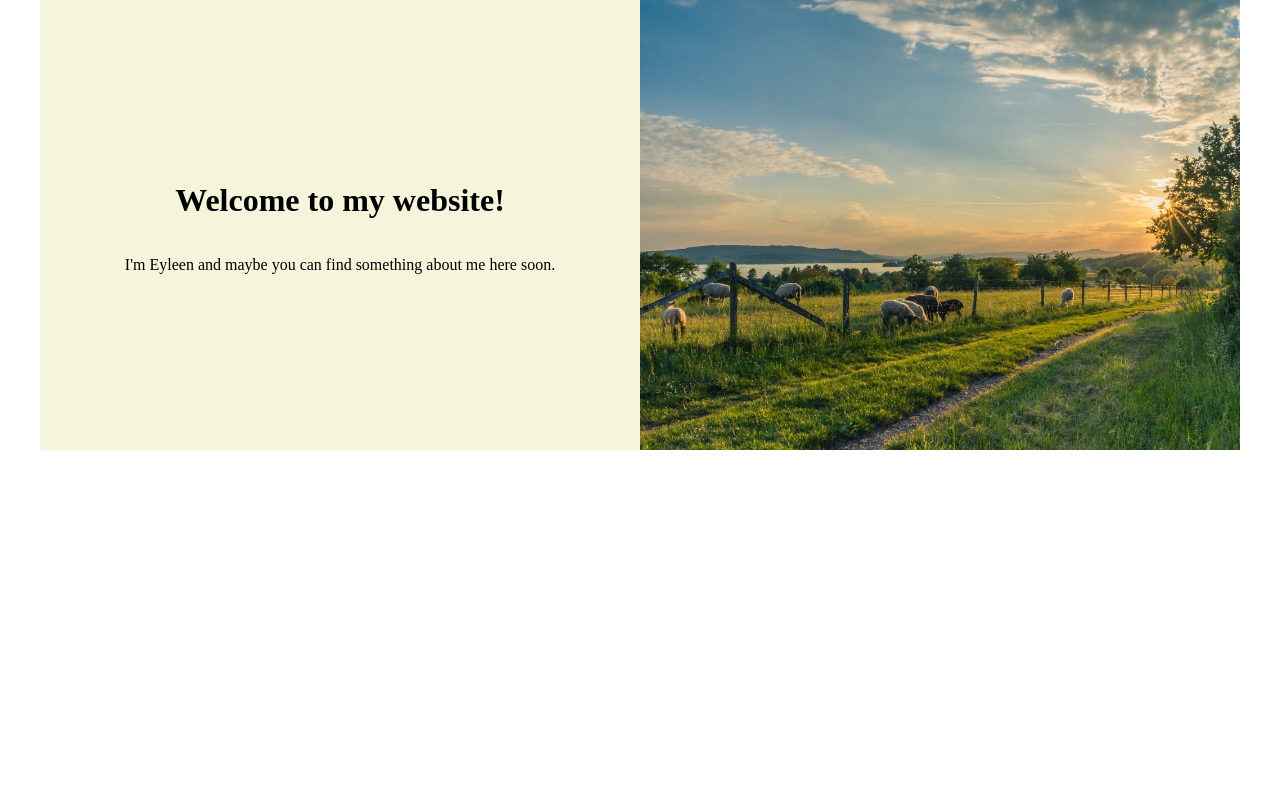
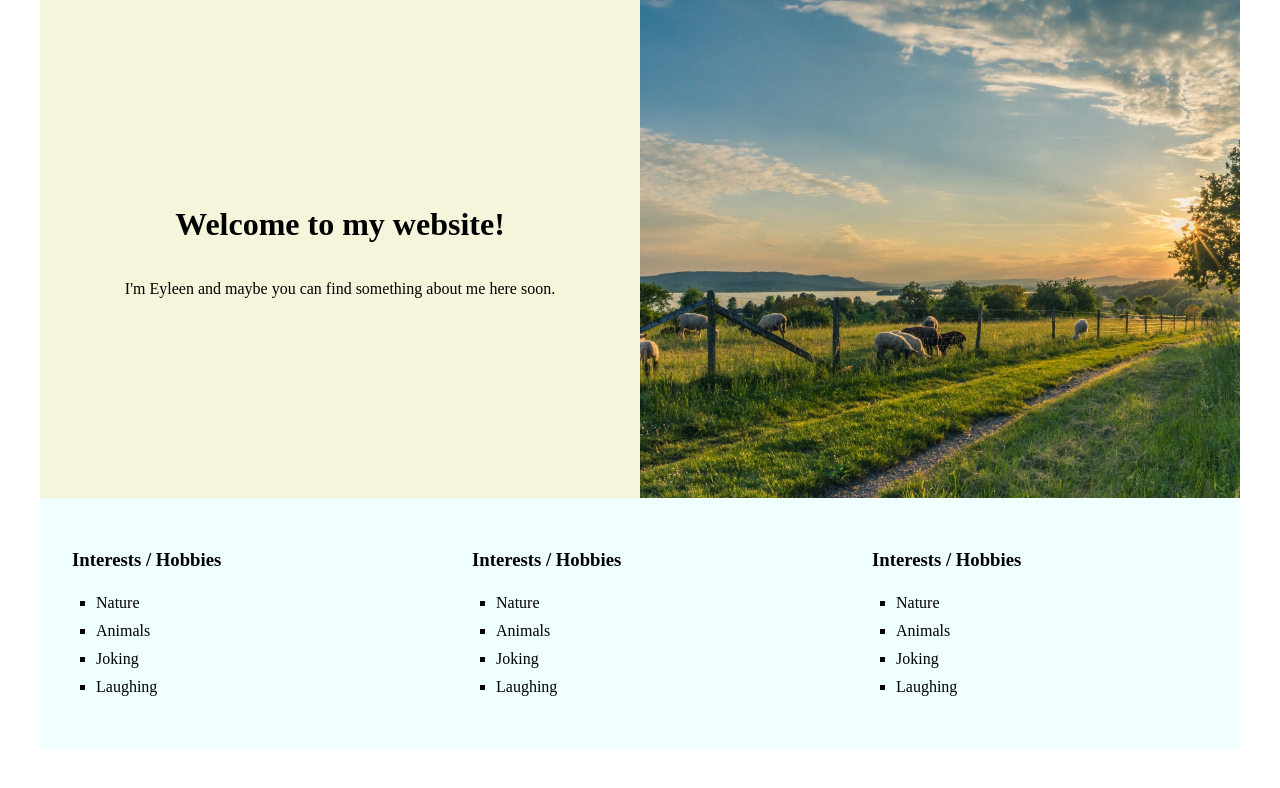
Before and after one commit to eyleendoerfel/eyleendoerfel.github.io, a plain HTML site: page index.html in a window 1280 px wide. Drawn offline with Linux system fonts and the light colour scheme.

Commit message:
Add columns section

```diff
--- a/index.html
+++ b/index.html
@@ -18,6 +18,36 @@
                 </div>
             </div>
 
+            <div class="columns-block">
+                <div class="columns-block__column">
+                    <h3 class="columns-block__title">Interests / Hobbies</h3>
+                    <ul class="columns-block__list">
+                        <li class="columns-block__list-item">Nature</li>
+                        <li class="columns-block__list-item">Animals</li>
+                        <li class="columns-block__list-item">Joking</li>
+                        <li class="columns-block__list-item">Laughing</li>
+                    </ul>
+                </div>
+                <div class="columns-block__column">
+                    <h3 class="columns-block__title">Interests / Hobbies</h3>
+                    <ul class="columns-block__list">
+                        <li class="columns-block__list-item">Nature</li>
+                        <li class="columns-block__list-item">Animals</li>
+                        <li class="columns-block__list-item">Joking</li>
+                        <li class="columns-block__list-item">Laughing</li>
+                    </ul>
+                </div>
+                <div class="columns-block__column">
+                    <h3 class="columns-block__title">Interests / Hobbies</h3>
+                    <ul class="columns-block__list">
+                        <li class="columns-block__list-item">Nature</li>
+                        <li class="columns-block__list-item">Animals</li>
+                        <li class="columns-block__list-item">Joking</li>
+                        <li class="columns-block__list-item">Laughing</li>
+                    </ul>
+                </div>
+            </div>
+
         </div>
 
     </body>
--- a/style.css
+++ b/style.css
@@ -9,14 +9,15 @@ body {
 
 .hero-block {
     display: flex;
-    flex-direction: row;
+    flex-direction: column-reverse;
 }
 
 
 .hero-block__column {
-    min-width: 50%;
+    width: 100%;
     background: beige;
-    min-height: 250px;
+    min-height: 150px;
+    padding: 24px;
 }
 
 .hero-block__column--left {
@@ -33,10 +34,49 @@ body {
     background-size: cover;
 }
 
+.columns-block {
+    display: flex;
+    flex-direction: column;
+}
+.columns-block__column {
+    width: 100%;
+    padding: 32px 32px 48px 32px;
+    display: flex;
+    flex-direction: column;
+    background: azure;
+}
+
+.columns-block__title {
+
+}
+
+.columns-block__list {
+    padding: 0;
+    margin: 0 0 0 24px;
+}
+
+.columns-block__list-item {
+    list-style-type: square;
+    padding: 5px 0;
+}
+
 @media only screen and (min-width: 768px) {
 
+    .columns-block {
+        flex-direction: row;
+    }
+
+    .columns-block__column {
+        width: 33%;
+    }
+
     .hero-block__column {
+        width: 50%;
         min-height: 450px;
     }
 
+    .hero-block {
+        flex-direction: row;
+    }
+
 }
```
